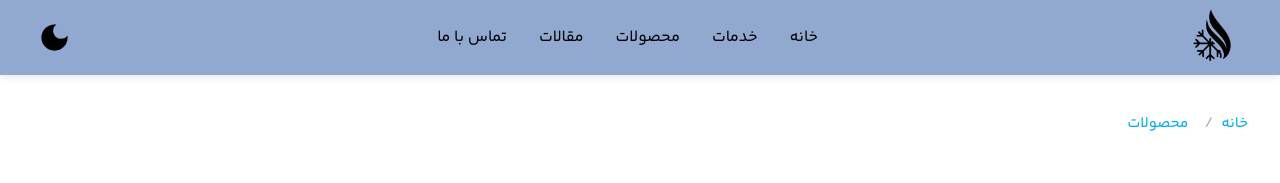
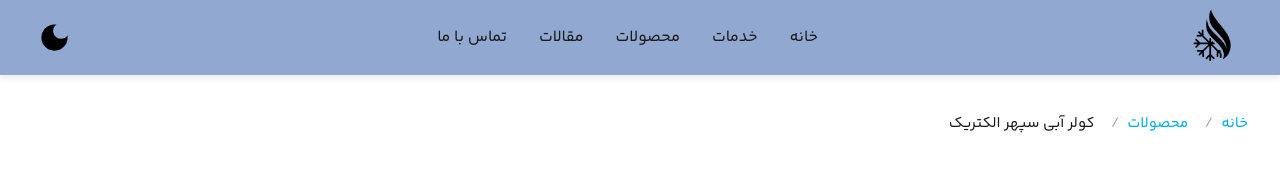
Before and after one commit to hamed-JG/facility-services, a Next.js app: page /products/1 in a window 1280 px wide. Shown: the top 183 px of the page. Built offline with nearby package versions, Linux system fonts and the light colour scheme.

Commit message:
fix breadcrumb

```diff
--- a/src/components/Breadcrumb.js
+++ b/src/components/Breadcrumb.js
@@ -1,21 +1,36 @@
 import Link from "next/link";
 import { useRouter } from "next/router";
+import { useTitle } from "../context/TitleContext";
 import styles from "../styles/Breadcrumb.module.css";
 
-const Breadcrumb = ({ currentTitle }) => {
+const pathLabels = {
+  products: "محصولات",
+  services: "خدمات",
+  contact: "تماس با ما",
+  blog: "مقالات",
+  expand: "مطالب آموزشی",
+  about: "درباره ما",
+};
+
+const Breadcrumb = () => {
+  const { pageTitle } = useTitle();
   const router = useRouter();
-  const pathSegments = router.asPath.split("/").filter(Boolean);
+  const pathSegments = router.asPath.split("?")[0].split("/").filter(Boolean);
 
-  let breadcrumbs = [];
+  // اگر در صفحه خانه هستیم یا هیچ مسیر مشخصی نداریم، چیزی نمایش نده
+  if (pathSegments.length === 0) return null;
 
-  if (pathSegments[0] === "product" && currentTitle) {
-    breadcrumbs = [
-      { label: "محصولات", href: "/products" },
-      { label: currentTitle },
-    ];
-  } else if (pathSegments[0] === "products") {
-    breadcrumbs = [{ label: "محصولات", href: "/products" }];
-  }
+  const breadcrumbs = pathSegments.map((segment, index) => {
+    const isLast = index === pathSegments.length - 1;
+    const href = "/" + pathSegments.slice(0, index + 1).join("/");
+
+    const isDynamic = !pathLabels[segment] && isLast && pageTitle;
+
+    return {
+      label: pathLabels[segment] || (isLast && pageTitle ? pageTitle : segment),
+      href: !isLast ? href : null,
+    };
+  });
 
   return (
     <nav className={styles.breadcrumb}>
--- a/src/components/Header.js
+++ b/src/components/Header.js
@@ -11,6 +11,14 @@ import styles from "../styles/Header.module.css";
 const Header = () => {
   const [isOpen, setIsOpen] = useState(false);
   const { theme, toggleTheme } = useTheme();
+
+  const navItems = [
+    { label: "خانه", href: "/" },
+    { label: "خدمات", href: "/services" },
+    { label: "محصولات", href: "/products" },
+    { label: "مقالات", href: "/expand" },
+    { label: "تماس با ما", href: "/contact" },
+  ];
 
   return (
     <header className={styles.header}>
@@ -28,21 +36,16 @@ const Header = () => {
 
       <nav className={`${styles.nav} ${isOpen ? styles.show : ""}`}>
         <ul>
-          <li>
-            <Link href="/">خانه</Link>
-          </li>
-          <li>
-            <Link href="/services">خدمات</Link>
-          </li>
-          <li>
-            <Link href="/products">محصولات</Link>
-          </li>
-          <li>
-            <Link href="/expand">مقالات</Link>
-          </li>
-          <li>
-            <Link href="/contact">تماس با ما</Link>
-          </li>
+          {navItems.map((item, i) => (
+            <Link
+              onClick={() => setIsOpen(false)}
+              key={i}
+              href={item.href}
+              className={styles.navLink}
+            >
+              {item.label}
+            </Link>
+          ))}
           <div className={styles.cta}>
             <FaPhone className={styles.icon} />
             <IoLogoWhatsapp className={styles.icon} />
--- /dev/null
+++ b/src/context/TitleContext.js
@@ -0,0 +1,14 @@
+import { createContext, useContext, useState } from "react";
+
+const TitleContext = createContext();
+
+export const TitleProvider = ({ children }) => {
+  const [pageTitle, setPageTitle] = useState(null);
+  return (
+    <TitleContext.Provider value={{ pageTitle, setPageTitle }}>
+      {children}
+    </TitleContext.Provider>
+  );
+};
+
+export const useTitle = () => useContext(TitleContext);
--- a/src/pages/_app.js
+++ b/src/pages/_app.js
@@ -1,12 +1,15 @@
 import Layout from "../components/Layout";
+import { TitleProvider } from "@/context/TitleContext";
 import StickyCTA from "@/components/StickyCTA";
 import "../styles/globals.css";
 
 export default function App({ Component, pageProps }) {
   return (
-    <Layout breadcrumbTitle={pageProps.breadcrumbTitle}>
-      <Component {...pageProps} />
-      <StickyCTA />
-    </Layout>
+    <TitleProvider>
+      <Layout breadcrumbTitle={pageProps.breadcrumbTitle}>
+        <Component {...pageProps} />
+        <StickyCTA />
+      </Layout>
+    </TitleProvider>
   );
 }
--- a/src/pages/products/[id].js
+++ b/src/pages/products/[id].js
@@ -1,46 +1,19 @@
 import fs from "fs";
 import path from "path";
 import Head from "next/head";
-import styles from "../../styles/ProductDetails.module.css";
+import { useEffect } from "react";
+import { useTitle } from "@/context/TitleContext";
 import RelatedProducts from "@/components/RelatedProducts";
-import ProductReviews from "@/components/ProductReviews";
 import ProductTabs from "@/components/ProductTabs";
 import ProductGallery from "@/components/ProductGallery";
-
-export async function getStaticPaths() {
-  const filePath = path.join(process.cwd(), "src", "data", "products.json");
-  const products = JSON.parse(fs.readFileSync(filePath, "utf-8"));
-
-  const paths = products.map((product) => ({
-    params: { id: product.id.toString() },
-  }));
-
-  return { paths, fallback: false };
-}
-
-export async function getStaticProps({ params }) {
-  const dataDir = path.join(process.cwd(), "src", "data");
-
-  const products = JSON.parse(
-    fs.readFileSync(path.join(dataDir, "products.json"), "utf-8")
-  );
-
-  const reviews = JSON.parse(
-    fs.readFileSync(path.join(dataDir, "reviews.json"), "utf-8")
-  );
-
-  const product = products.find((p) => p.id.toString() === params.id);
-
-  return {
-    props: {
-      product,
-      products,
-      reviews,
-    },
-  };
-}
+import styles from "../../styles/ProductDetails.module.css";
 
 export default function ProductDetails({ product, products, reviews }) {
+  const { setPageTitle } = useTitle();
+
+  useEffect(() => {
+    setPageTitle(product.name);
+  }, [product.name]);
   return (
     <>
       <Head>
@@ -83,3 +56,36 @@ export default function ProductDetails({ product, products, reviews }) {
     </>
   );
 }
+
+export async function getStaticPaths() {
+  const filePath = path.join(process.cwd(), "src", "data", "products.json");
+  const products = JSON.parse(fs.readFileSync(filePath, "utf-8"));
+
+  const paths = products.map((product) => ({
+    params: { id: product.id.toString() },
+  }));
+
+  return { paths, fallback: false };
+}
+
+export async function getStaticProps({ params }) {
+  const dataDir = path.join(process.cwd(), "src", "data");
+
+  const products = JSON.parse(
+    fs.readFileSync(path.join(dataDir, "products.json"), "utf-8")
+  );
+
+  const reviews = JSON.parse(
+    fs.readFileSync(path.join(dataDir, "reviews.json"), "utf-8")
+  );
+
+  const product = products.find((p) => p.id.toString() === params.id);
+
+  return {
+    props: {
+      product,
+      products,
+      reviews,
+    },
+  };
+}
--- a/src/styles/ProductsPage.module.css
+++ b/src/styles/ProductsPage.module.css
@@ -1,5 +1,5 @@
 .productsPage {
-  padding: 2rem 1rem;
+  padding: 2rem 0;
 }
 
 .title {
@@ -81,6 +81,10 @@
   color: var(--color-text);
 }
 
+.controls label{
+margin: 0 20px
+}
+
 .controls select {
   padding: 0.3rem 0.6rem;
   border: 1px solid var(--color-border);
```
Also changed, not shown: 1 other file (tests, documents, lock files or other folders).
